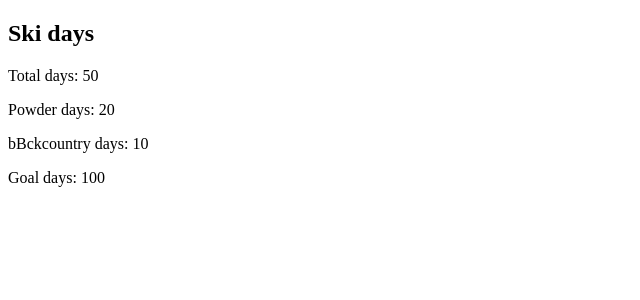
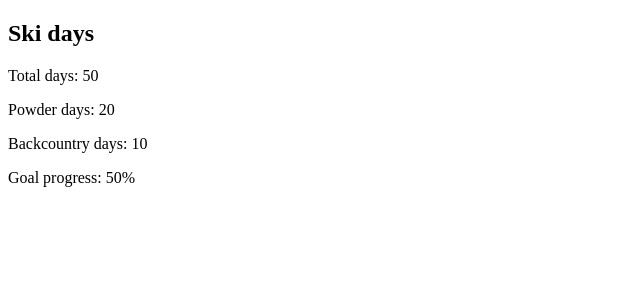
Before and after one commit to liaindev/react-essential-training-on-linkedin, a React (Create React App) app: page / in a window 1280 px wide. Shown: the top 300 px of the page, without its empty margins (0-640 px from the left). Built offline with nearby package versions, Linux system fonts and the light colour scheme.

Commit message:
Add custom methods

```diff
--- a/src/index.js
+++ b/src/index.js
@@ -9,6 +9,15 @@ let skiData = {
 }
 
 class SkiDayCounter extends Component {
+
+  // create custom methods
+  getPercent = decimal => {
+    return decimal * 100 + '%'
+  }
+  calcGoalProgress = (total, goal) => {
+    return this.getPercent(total/goal)
+  }
+
   render () {
     // destructuring this.props
     const {total, powder, backcountry, goal} = this.props
@@ -22,10 +31,10 @@ class SkiDayCounter extends Component {
           <p>Powder days: {powder}</p>
         </div>
         <div>
-          <p>bBckcountry days: {backcountry}</p>
+          <p>Backcountry days: {backcountry}</p>
         </div>
         <div>
-          <p>Goal days: {goal}</p>
+          <p>Goal progress: {this.calcGoalProgress(total, goal)}</p>
         </div>
       </section>
     )
```
